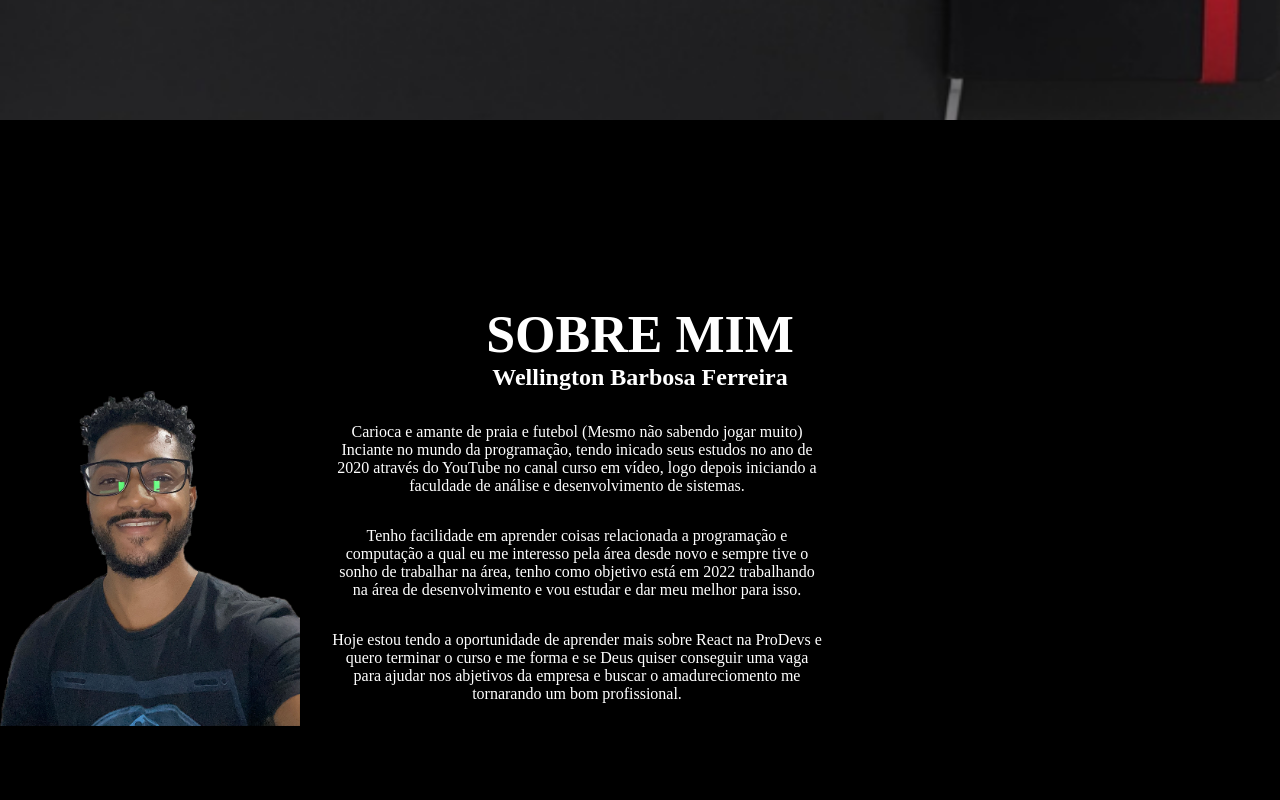
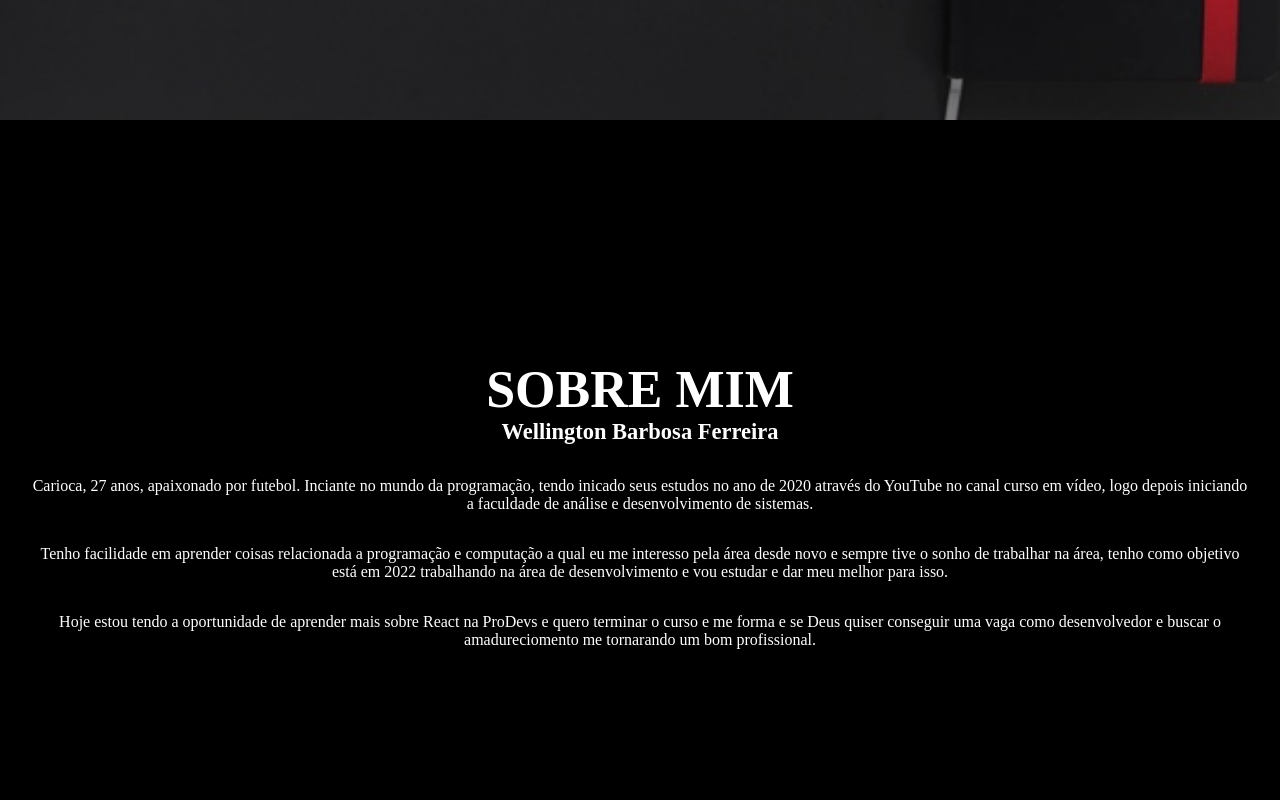
Before and after one commit to wellington1603/portfolio, a plain HTML site: page index.html in a window 1280 px wide. Shown: the part 680-1480 px from the top of the page. Drawn offline with nearby package versions, Linux system fonts and the light colour scheme; a script that the page names is missing; a web font is replaced by a local one.

Commit message:
correção de alinhamentos

```diff
--- a/css/styles.css
+++ b/css/styles.css
@@ -1,13 +1,14 @@
 *{
     margin: 0;
     padding: 0;
-    box-sizing: border-box;
+
 }
 
 body{
     overflow-x: hidden;
     font-family: 'Source Serif Pro', serif;
     color: #ffffff;
+    font-size: 15px;
 }
 
 section{
@@ -82,7 +83,6 @@ section{
 }
 
 .paragrafo-princi{
-    width: 50%;
     margin: 32px;
     font-size: 16px;
 }
--- a/index.html
+++ b/index.html
@@ -40,19 +40,13 @@
 
                 <h2>Wellington Barbosa Ferreira</h2>
 
-                <div class="box-sobre">
-                    <div>
+                <div>
 
-                        <img src="./assets/wel.png" alt="" style="width: 300px;">
-                    </div>
+                    <p class="paragrafo-princi"> Carioca, 27 anos, apaixonado por futebol. Inciante no mundo da programação, tendo inicado seus estudos no ano de 2020 através do YouTube no canal curso em vídeo, logo depois iniciando a faculdade de análise e desenvolvimento de sistemas. </p>
 
-                    <div>
-                        <p class="paragrafo-princi"> Carioca e amante de praia e futebol (Mesmo não sabendo jogar muito) Inciante no mundo da programação, tendo inicado seus estudos no ano de 2020 através do YouTube no canal curso em vídeo, logo depois iniciando a faculdade de análise e desenvolvimento de sistemas. </p>
+                    <p class="paragrafo-princi">Tenho facilidade em aprender coisas relacionada a programação e computação a qual eu me interesso pela área desde novo e sempre tive o sonho de trabalhar na área, tenho como objetivo está em 2022 trabalhando na área de desenvolvimento e vou estudar e dar meu melhor para isso.</p>
 
-                        <p class="paragrafo-princi">Tenho facilidade em aprender coisas relacionada a programação e computação a qual eu me interesso pela área desde novo e sempre tive o sonho de trabalhar na área, tenho como objetivo está em 2022 trabalhando na área de desenvolvimento e vou estudar e dar meu melhor para isso.</p>
-
-                        <p class="paragrafo-princi">Hoje estou tendo a oportunidade de aprender mais sobre React na ProDevs e quero terminar o curso e me forma e se Deus quiser conseguir uma vaga para ajudar nos abjetivos da empresa e buscar o amadureciomento me tornarando um bom profissional.</p>
-                    </div>
+                    <p class="paragrafo-princi">Hoje estou tendo a oportunidade de aprender mais sobre React na ProDevs e quero terminar o curso e me forma e se Deus quiser conseguir uma vaga como desenvolvedor e buscar o amadureciomento me tornarando um bom profissional.</p>
                 </div>
 
             </div>
```
